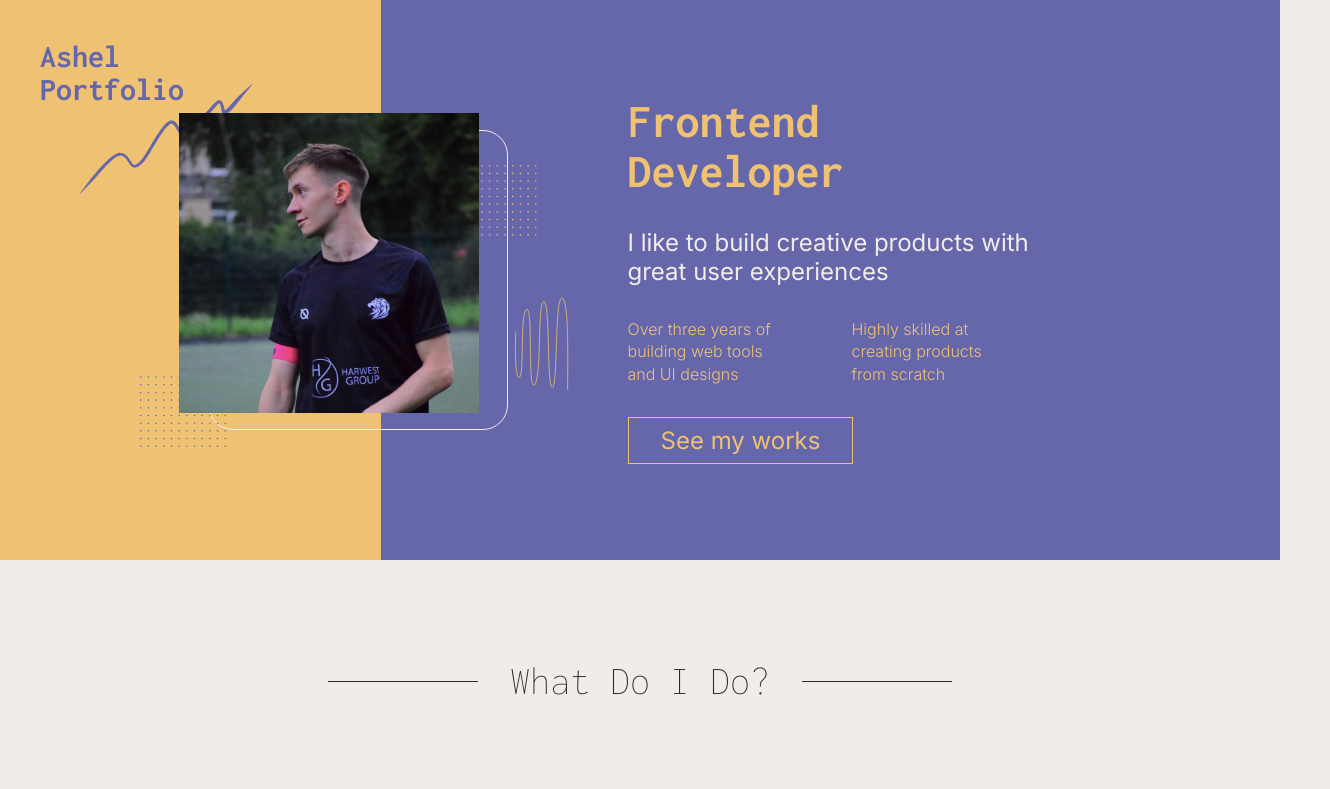
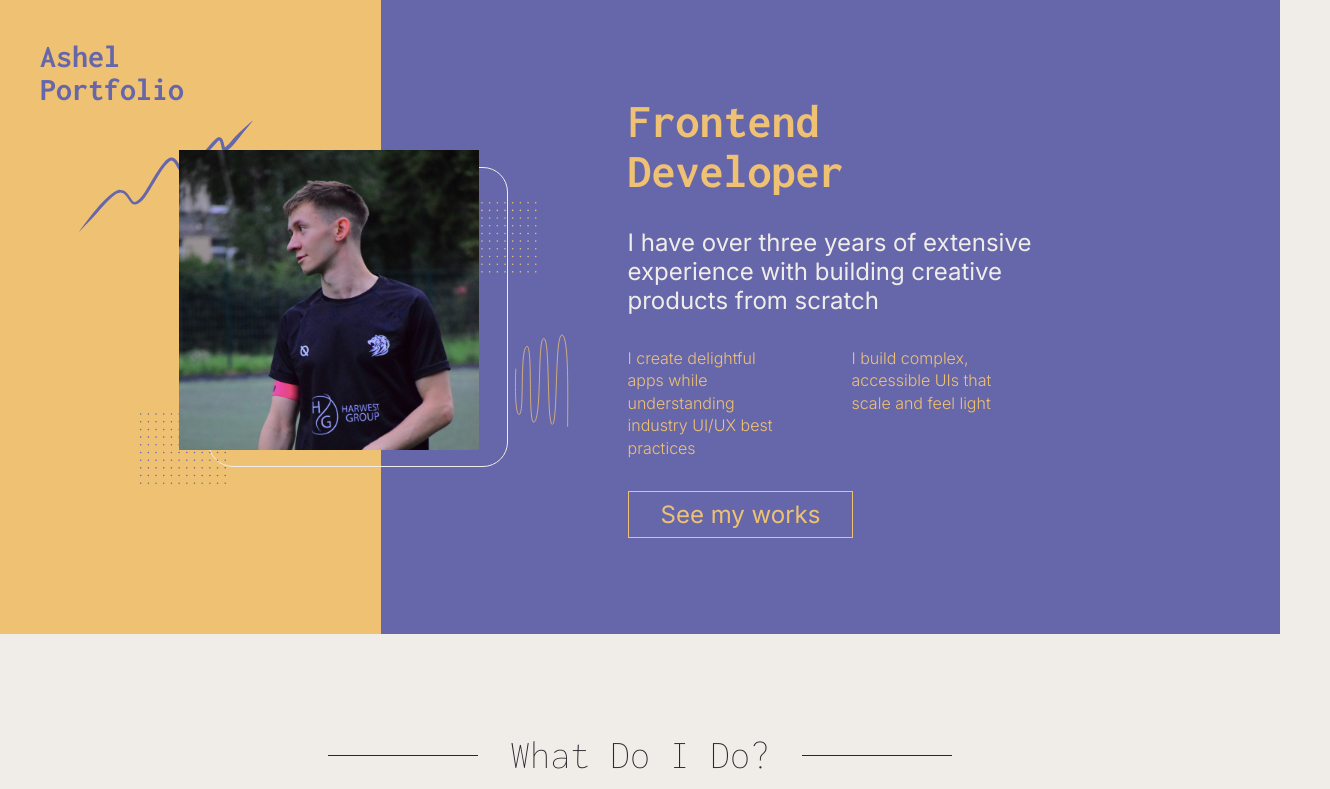
Before and after one commit to 7evenUp/ashel-portfolio, a React (Create React App) app: page / in a window 1280 px wide. Shown: the top 789 px of the page, 1330 px wide, since content can reach past the window. Built offline with nearby package versions, Linux system fonts and the light colour scheme.

Commit message:
Changed text info

```diff
--- a/src/pages/About/About.tsx
+++ b/src/pages/About/About.tsx
@@ -13,11 +13,13 @@ export default function About() {
           <span className={styles.avatar_image}/>
         </figure>
         <div className={styles.hero}>
-            <h2 className={styles.hero_heading}>Frontend Developer</h2>
-            <p className={styles.hero_desc}>I like to build creative products with great user experiences</p>
+            <div>
+              <h2 className={styles.hero_heading}>Frontend Developer</h2>
+            </div>
+            <p className={styles.hero_desc}>I have over three years of extensive experience with building creative products from scratch</p>
             <ul className={styles.hero_highlights}>
-              <li>Over three years of building web tools and UI designs</li>
-              <li>Highly skilled at creating products from scratch</li>
+              <li>I create delightful apps while understanding industry UI/UX best practices</li>
+              <li>I build complex, accessible UIs that scale and feel light</li>
             </ul>
             <Link to='/projects' className={styles.hero_btn}>See my works</Link>
         </div>
@@ -74,6 +76,12 @@ export default function About() {
           </div>
         </section>
 
+        <div className={styles.computer_footer}>
+          <Footer />
+        </div>
+      </div>
+
+      <div className={styles.mobile_footer}>
         <Footer />
       </div>
     </>
```
